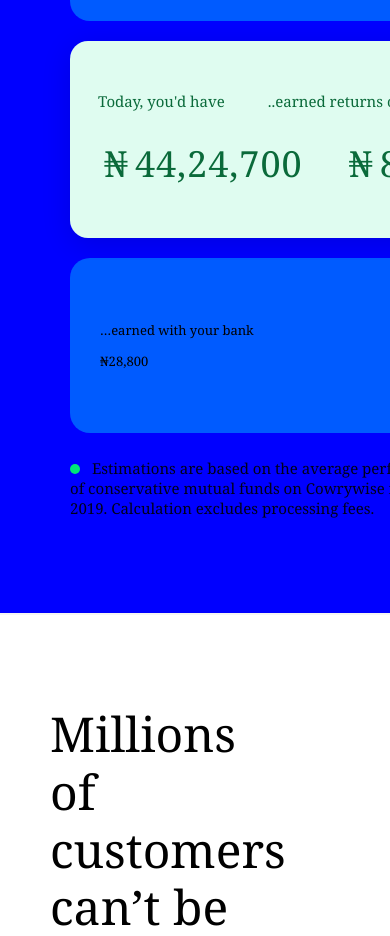
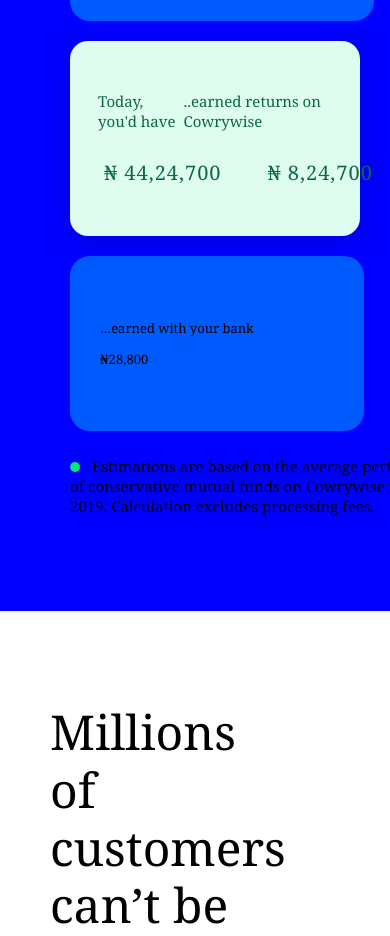
Before and after one commit to Temidayo-dev-star/task2, a plain HTML site: page index.html in a window 390 px wide. Shown: the part 6859-7795 px from the top of the page. Drawn offline with Linux system fonts and the light colour scheme.

Commit message:
few changes

```diff
--- a/index.css
+++ b/index.css
@@ -1250,7 +1250,7 @@ margin-top: 20px;
 .wrapper {
     display: flex;
     gap: 20px;
-    width: 100%;
+    width: 60%;
     flex-direction: column;
 }
 
@@ -1309,7 +1309,7 @@ margin-top: 20px;
       padding:50px 28px;
       display:flex;
       flex-direction:column;
-          width: 100%;
+      width: 100%;
 
       box-shadow:0 6px 30px rgba(0,0,0,0.12);
     }
@@ -1328,12 +1328,12 @@ margin-top: 20px;
     }
     .value{
         flex: 1;
-        font-weight:300;
-        font-size:36px;
+        font-weight:100;
+        font-size:20px;
         letter-spacing:1px
     }
     .naira{
-        font-weight:200;
+        font-weight:100;
         margin-left:6px
     }
 
@@ -1345,6 +1345,26 @@ margin-top: 20px;
     padding: 50px 30px;
     border-radius: 20px;
 }
+
+
+/* FOOTNOTE ------------------------------------ */
+
+.note {
+    margin-top: 25px;
+    font-size: 15px;
+    opacity: 0.9;
+    max-width: 405px;
+}
+
+.dot {
+    height: 10px;
+    width: 10px;
+    background: #00FF6A;
+    display: inline-block;
+    border-radius: 50%;
+    margin-right: 8px;
+}
+
 /* Prevent overflow issues */
 body, html {
     overflow-x: hidden;
```
